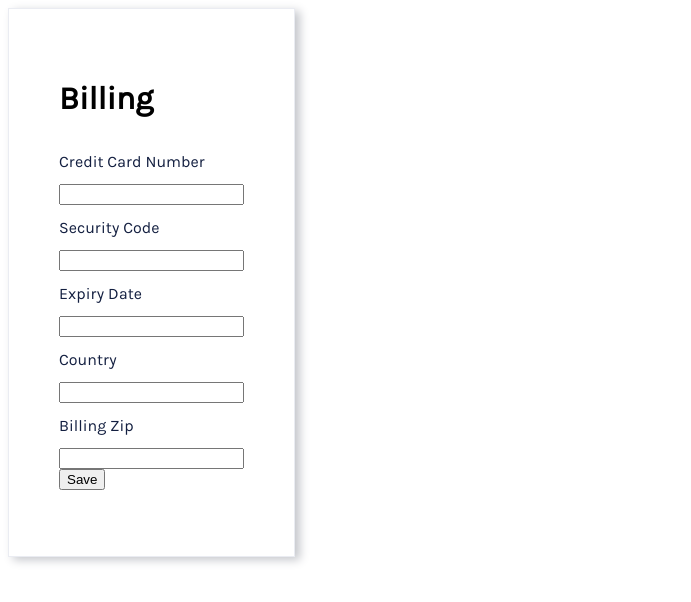
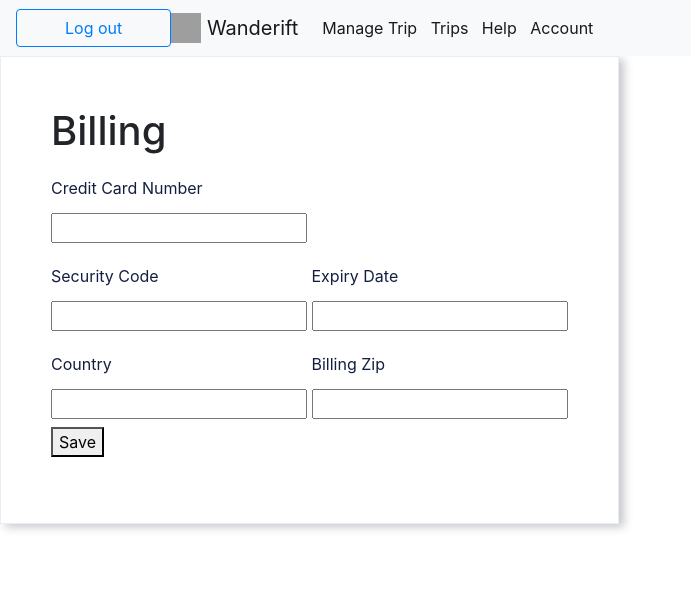
Before and after one commit to aqilusman45/wanderift-front-end, a plain HTML site: page index.html in a window 1280 px wide. Shown: the whole page, without its empty margins (0-691 px from the left). Drawn offline with Linux system fonts and the light colour scheme; grey boxes are pictures that could not be loaded.

Commit message:
This was much harder than I thought

```diff
--- a/index.html
+++ b/index.html
@@ -1,4 +1,20 @@
 <link rel="stylesheet" href="./assets/css/styles.css">
+<link rel="stylesheet" href="./assets/css/bootstrap.min.css">
+<nav class="navbar navbar-expand-xl navbar-light bg-light">
+  <!-- Left -->
+  <button type="button" class="btn btn-outline-primary px-5">Log out</button>
+  <!-- Middle -->
+  <a class="navbar-brand" href="#">
+    <img src="https://getbootstrap.com/docs/4.0/assets/brand/bootstrap-solid.svg" width="30" height="30" class="d-inline-block align-top" alt="">
+    Wanderift
+  </a>
+  <!-- Right -->
+  <ul class="navbar-nav">
+    <li class="nav-item active">
+      <a class="nav-link" href="#">Manage Trip &nbsp; Trips &nbsp; Help &nbsp; Account</a>
+    </li>
+  </ul>
+</nav>
 <div class="form">
     <div class="form-wrapper">
         <form class="form-tag">
```
